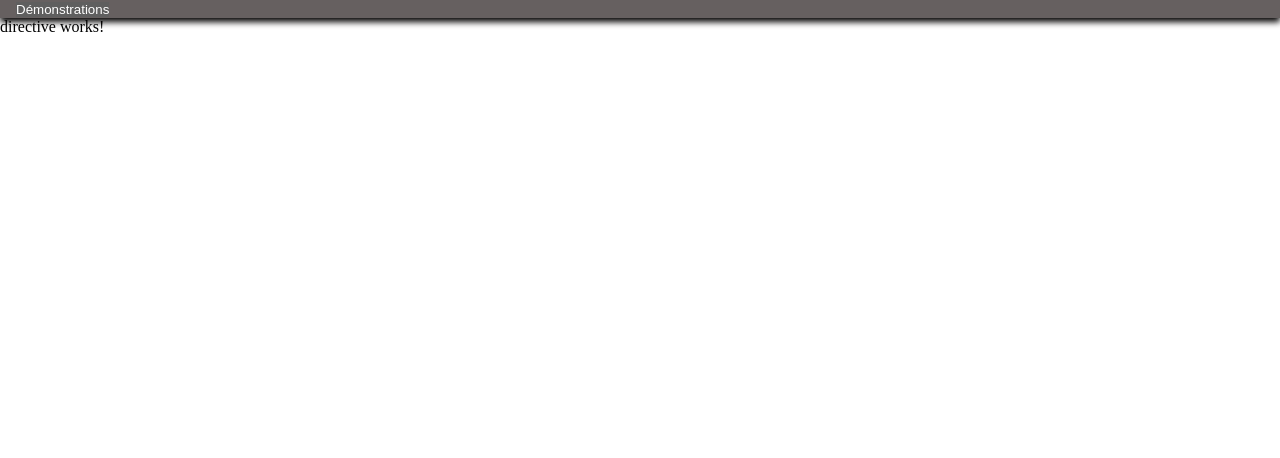
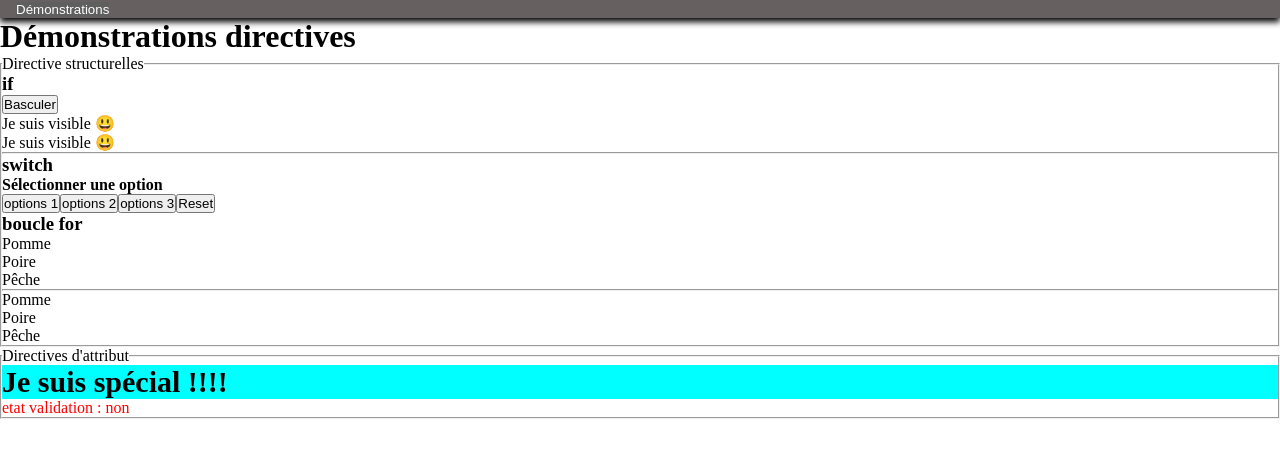
Before and after one commit to codewithadelite/fan-de-series, an Angular app: page /demos/directive in a window 1280 px wide. Shown: the top 458 px of the page. Built offline with nearby package versions, Linux system fonts and the light colour scheme.

Commit message:
directives

```diff
--- a/src/app/components/demos/directive/directive.component.html
+++ b/src/app/components/demos/directive/directive.component.html
@@ -1 +1,63 @@
-<p>directive works!</p>
+<h1>Démonstrations directives</h1>
+
+<fieldset>
+    <legend>Directive structurelles</legend>
+    <!-- if -->
+    <h3>if</h3>
+    <button (click)="toggle()">Basculer</button>
+
+    <div *ngIf="visible">
+        <p>Je suis visible 😃</p>
+    </div>
+
+    @if (visible) {
+    <p>Je suis visible 😃</p>
+    }
+
+    <!-- switch -->
+    <hr>
+    <h3>switch</h3>
+    <div>
+        <h4>Sélectionner une option</h4>
+        <button (click)="selection('1')">options 1</button>
+        <button (click)="selection('2')">options 2</button>
+        <button (click)="selection('3')">options 3</button>
+        <button (click)="reset()">Reset</button>
+
+        @switch (options) {
+        @case ('1') {
+        <p>Options 1 sélectionnée</p>
+        }
+        @case ('2') {
+        <p>Options 2 sélectionnée</p>
+        }
+        @case ('3') {
+        <p>Options 3 sélectionnée</p>
+        }
+        }
+    </div>
+
+    <!-- for -->
+    <h3>boucle for</h3>
+
+    <ul *ngFor="let fruit of fruits">
+        <li>{{fruit}}</li>
+    </ul>
+
+    <hr>
+
+    <ul>
+        @for (fruit of fruits; track $index){
+            <li>{{fruit}}</li>
+        }
+    </ul>
+
+</fieldset>
+
+<fieldset>
+    <legend>Directives d'attribut</legend>
+    <!-- Utilisation de ngClass -->
+    <p [ngClass]="{special : estSpecial, special2 : estSpecial}">Je suis spécial !!!!</p>
+
+    <p [ngStyle]="{'color': peutValider ? 'green' : 'red'}"> etat validation : {{peutValider ? 'oui' : 'non'}}</p>
+</fieldset>
--- a/src/app/components/demos/directive/directive.component.scss
+++ b/src/app/components/demos/directive/directive.component.scss
@@ -0,0 +1,8 @@
+.special{
+    background-color: aqua;
+}
+
+.special2{
+    font-weight:  bold;
+    font-size:  30px;
+}
--- a/src/app/components/demos/directive/directive.component.ts
+++ b/src/app/components/demos/directive/directive.component.ts
@@ -6,5 +6,23 @@ import { Component } from '@angular/core';
   styleUrl: './directive.component.scss'
 })
 export class DirectiveComponent {
+    visible : boolean = true
+    options : string | null = null
+    fruits : string[] = ["Pomme", "Poire", "Pêche"]
+    estSpecial : boolean = true
+    peutValider : boolean = false
+
+    toggle() : void{
+        this.visible = !this.visible
+        console.log(this.visible);
+    }
+
+    selection(optionSlectionnee : string): void{
+        this.options = optionSlectionnee
+    }
+
+    reset() : void {
+        this.options = null
+    }
 
 }
```
